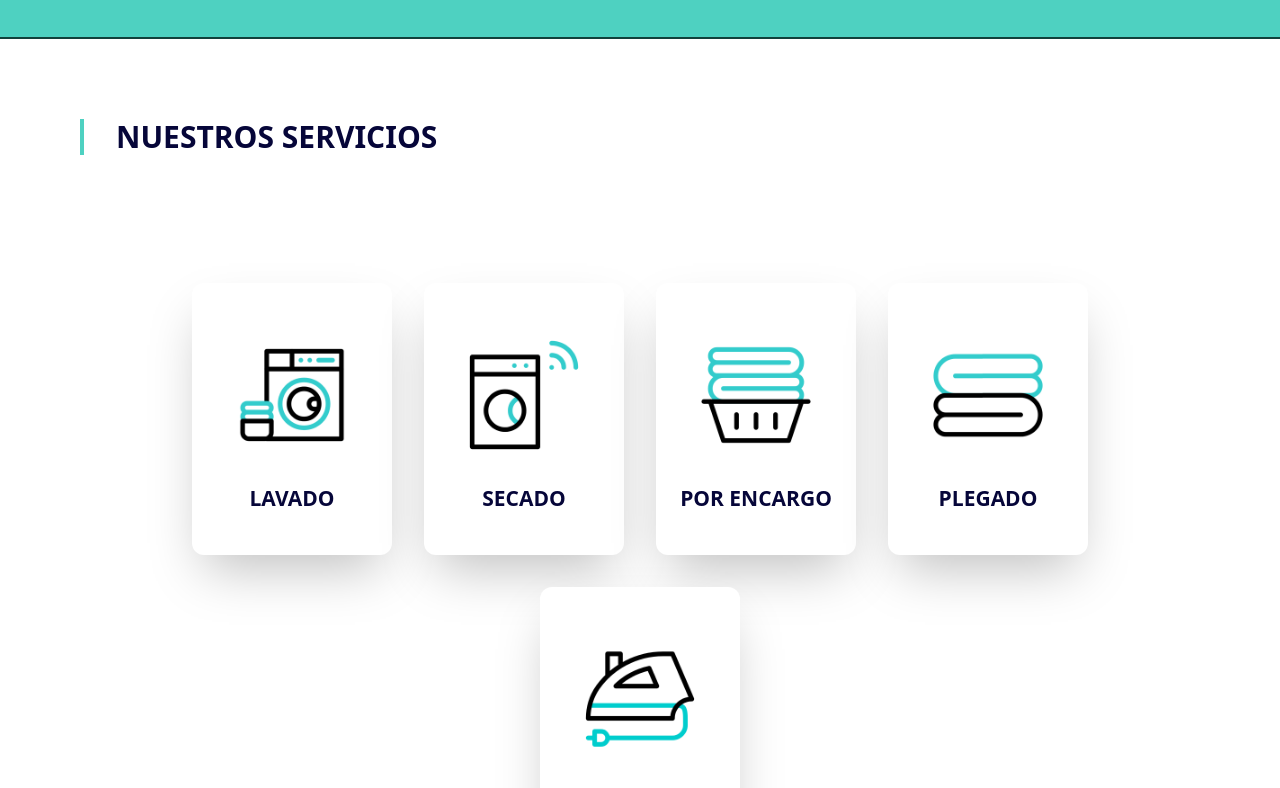
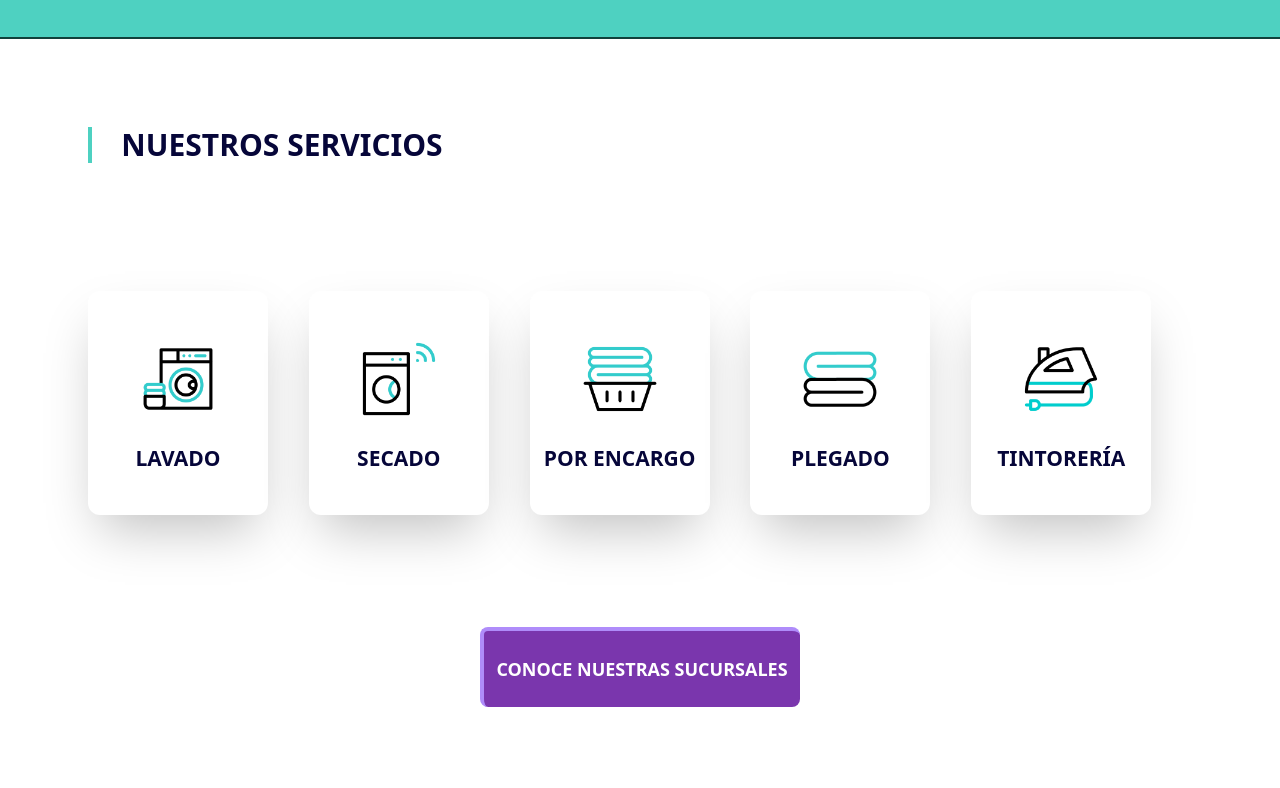
Before and after one commit to dspwebstudiomx/easylav-react, a React (Vite) app: page / in a window 1280 px wide. Shown: the part 745-1533 px from the top of the page. Built offline with nearby package versions, Linux system fonts and the light colour scheme.

Commit message:
Updates UI styles and fixes modals in various components
Improves UI styles for buttons, cards, containers, services, and testimonials
Fixes modal overlay opacity and size in contact and franchise components

Fixes #789

```diff
--- a/src/components/buttons/ScrollToTopButton.jsx
+++ b/src/components/buttons/ScrollToTopButton.jsx
@@ -32,7 +32,7 @@ const ScrollToTopButton = () => {
   return (
     <button
       onClick={e => scrollToTop(e)}
-      className={`animate__animated animate__fadeIn animate__slow shadow-2xl rounded-full fixed bg-gradient-to-r from-secondary_light to-secondary_dark w-16 h-16 right-4 bottom-24 sm:bottom-8 sm:right-8 z-10 grid place-content-center border-l-4 border-t-4 border-l-secondary border-t-secondary_light border-l-primary_dark text-light ${visible ? 'block' : 'hidden'
+      className={`animate__animated animate__fadeIn animate__slow shadow-2xl rounded-full fixed bg-gradient-to-r from-primary to-primary_dark w-16 h-16 right-4 bottom-24 sm:bottom-8 sm:right-8 z-10 grid place-content-center border-l-4 border-t-4 border-l-secondary border-t-secondary_light border-l-primary_dark text-light ${visible ? 'block' : 'hidden'
         }`}
     >
       <HiOutlineChevronDoubleUp className='text-primary_light' size={28} />
--- a/src/components/cards/SucursalCard.jsx
+++ b/src/components/cards/SucursalCard.jsx
@@ -192,7 +192,7 @@ const SucursalCard = (props) => {
 
       {/* Modal */}
       {showModal && (
-        <Modal width='w-[90vw] md:w-[60vw] lg:w-[50vw] z-50'>
+        <Modal width='w-[90vw] md:w-[60vw] lg:w-auto z-50'>
           <div id='imagen-sucursal' className="mx-auto flex flex-col rounded-xl border-4 border-primary bg-light p-8">
             <button id="button-close" onClick={() => setShowModal(false)}>
               <FaXmark
@@ -201,8 +201,9 @@ const SucursalCard = (props) => {
               />
             </button>
             <Spacing distance='my-4' />
-            <div className="flex flex-col items-center justify-center">
+            <div className="flex flex-col items-center justify-center gap-8">
               <img src={image} alt={title} className="w-auto h-[50vh] object-cover" />
+              <TitleH3>{title}</TitleH3>
             </div>
           </div>
         </Modal>
--- a/src/components/contacto/Modal.jsx
+++ b/src/components/contacto/Modal.jsx
@@ -3,7 +3,7 @@ import PropTypes from 'prop-types'
 const Modal = ({ children, height, width }) => {
   return (
     <div id='modal' className='fixed inset-0 animate__animated animate__fadeIn animate__slow grid place-items-center w-[100vw] h-[100vh]  mx-auto z-[999]'>
-      <div id='modal-overlay' className='fixed inset-0 bg-dark opacity-40 z-40'></div>
+      <div id='modal-overlay' className='fixed inset-0 bg-dark opacity-80 z-40'></div>
       <div id='modal-window' className={`${height} fixed ${width} z-50`}>
         {children}
       </div>
--- a/src/components/containers/Container.jsx
+++ b/src/components/containers/Container.jsx
@@ -12,7 +12,7 @@ import PropTypes from "prop-types";
 // Estilos
 const CONTAINER_UI = {
   DISPLAY:
-    "flex flex-col gap-12 xs-max-w-screen-xs sm:max-w-screen-sm  md:max-w-screen-md lg:max-w-screen-lg xl:max-w-screen-xl justify-center mx-auto"
+    "flex flex-col gap-12 sm:max-w-screen-sm  md:max-w-screen-md lg:max-w-screen-lg xl:max-w-screen-xl justify-center mx-auto p-2",
 };
 
 
--- a/src/components/service/Service.jsx
+++ b/src/components/service/Service.jsx
@@ -16,11 +16,11 @@ import { Link } from 'react-router-dom';
 const SERVICE_UI = {
   ELEMENT: {
     CLASSNAME:
-      `flex flex-col gap-4 items-center justify-center shadow-2xl rounded-xl p-8 w-[80%] lg:w-[200px] bg-light dark:border-4 dark:border-primary`,
+      `flex flex-col gap-4 items-center justify-center shadow-2xl rounded-xl p-8 w-[100%] md:w-[180px] bg-light dark:border-4 dark:border-primary`,
     DIV_VIDEO: "mx-auto w-32 sm:w-22 md:w-40",
     DIV_TITLEH3: "mx-auto text-primary",
   },
-  IMAGE: "p-2",
+  IMAGE: "p-2 w-28 mx-auto text-center",
   PARAGRAPH: "text-dark text-[16px] hidden",
 };
 
@@ -43,8 +43,8 @@ const Service = ({ service }) => {
       </Link>
       {/* Modal */}
       {showModal && (
-        <Modal width='w-[90vw] md:w-[60vw] lg:w-[60vw]'>
-          <div id="modal-servicio" className="z-40 mx-auto flex flex-col gap-8 rounded-xl border-4 border-primary bg-light p-8 sm:p-12 h-[90vh] sm:h-auto justify-center">
+        <Modal width='w-[90vw] md:w-[60vw] lg:w-[60vw]' height='h-full md:h-[60vh]'>
+          <div id="modal-servicio" className="z-40 mx-auto flex flex-col gap-8 rounded-xl border-4 border-primary bg-light p-8 sm:p-12 h-full justify-center">
             <button id="button-close" onClick={() => setShowModal(false)} className=''>
               <FaXmark
                 size={36}
--- a/src/constants/constants.js
+++ b/src/constants/constants.js
@@ -20,7 +20,7 @@
 export const GENERAL_UI = {
   TITLEH1: {
     FONT_FAMILY: "",
-    FONT_SIZE: "text-[26px] sm:text-2xl xl:text-4xl",
+    FONT_SIZE: "text-2xl xl:text-4xl",
     FONT_WEIGHT: "font-bold",
     COLOR: "text-dark dark:text-light",
     BACKGROUND_COLOR: "",
--- a/src/pages/inicio/Testimonios/Testimonio.jsx
+++ b/src/pages/inicio/Testimonios/Testimonio.jsx
@@ -11,7 +11,7 @@ import PropTypes from 'prop-types';
 // Estilos
 const TESTIMONIAL_UI = {
   ARTICLE_CLASSNAME:
-    "p-10 flex flex-col justify-between bg-light text-dark rounded-lg h-[320px] sm:h-[380px] w-auto shadow-xl",
+    "p-10 flex flex-col justify-between bg-light text-dark rounded-lg h-[320px] sm:h-[380px] w-full shadow-xl",
   PARAGRAPH_CLASSNAME: "text-pretty text-lg sm:text-xl ",
   CONTAINER_CLASSNAME:
     "flex flex-row justify-between",
--- a/src/pages/inicio/components/HeroInicioVideo.jsx
+++ b/src/pages/inicio/components/HeroInicioVideo.jsx
@@ -20,7 +20,7 @@ const HeroInicioVideo = () => {
       PARAGRAPH: "hidden",
     },
     TITLE: {
-      FONT_SIZE: "text-2xl md:text-4xl",
+      FONT_SIZE: "text-3xl md:text-4xl",
       FONT_WEIGHT: "font-bold",
       FONT_FAMILY: "",
       LETTER_SPACING: "tracking-wider",
--- a/src/pages/inicio/franquicias/QuieresUnaFranquicia.jsx
+++ b/src/pages/inicio/franquicias/QuieresUnaFranquicia.jsx
@@ -37,8 +37,8 @@ const QUIERES_UNA_FRANQUICIA_UI = {
       SIZE: "xl",
       TRANSFORM: "",
     },
-    CONTAINER: "items-center justify-center",
   },
+  CONTAINER: " flex items-center justify-center px-8",
   TITLE: {
     H2: {
       CONTENT:
@@ -59,6 +59,7 @@ const QuieresUnaFranquicia = () => {
     paragraph: `text-${QUIERES_UNA_FRANQUICIA_UI.COLOR.PARAGRAPH} text-lg ${QUIERES_UNA_FRANQUICIA_UI.DISPLAY.PARAGRAPH}`,
     buttonContainer: QUIERES_UNA_FRANQUICIA_UI.BUTTON.CONTAINER,
     span: `text-${QUIERES_UNA_FRANQUICIA_UI.COLOR.TITLE} ${QUIERES_UNA_FRANQUICIA_UI.TITLE.H2.TRANSFORM} ${QUIERES_UNA_FRANQUICIA_UI.TITLE.H2.FONT_SIZE} ${QUIERES_UNA_FRANQUICIA_UI.TITLE.H2.FONT_WEIGHT} ${QUIERES_UNA_FRANQUICIA_UI.TITLE.H2.JUSTIFY}`,
+    container: QUIERES_UNA_FRANQUICIA_UI.CONTAINER,
   }
   const images = {
     image_576: VistaLavanderiaDesdeEntrada_1_640,
@@ -68,7 +69,7 @@ const QuieresUnaFranquicia = () => {
   }
   return (
     <BackgroundImageSection height="h-[850px] sm:h-[650px] lg:h-[650px]" opacity={`bg-${QUIERES_UNA_FRANQUICIA_UI.BACKGROUND.COLOR} ${QUIERES_UNA_FRANQUICIA_UI.BACKGROUND.OPACITY}`} titleColor='text-primary' textColor='text-dark' image={QUIERES_UNA_FRANQUICIA_UI.DISPLAY.IMAGE} backgroundColor={QUIERES_UNA_FRANQUICIA_UI.BACKGROUND.COLOR} image_1024={images.image_1024} image_1200={images.image_1200} image_576={images.image_576} image_1920={images.image_1920} align='items-center justify-center'>
-      <Container>
+      <Container className={styles.container}>
         <div id='hero-inicio_container' className={`grid md:grid-cols-1 gap-x-8`}>
           <div id='hero-inicio_info_container' className="flex flex-col gap-8 w-full mx-auto xl:w-2/3">
             <span className={styles.span}>
--- a/src/pages/inicio/nuestrosServicios/ServicesGenerator.jsx
+++ b/src/pages/inicio/nuestrosServicios/ServicesGenerator.jsx
@@ -12,7 +12,7 @@ import { services } from 'data';
 
 const SERVICES_UI = {
   DIV: "w-full",
-  LIST: "flex flex-wrap gap-8 items-center justify-center",
+  LIST: "grid md:grid-cols-3 lg:grid-cols-5 gap-y-8 items-center justify-center",
 }
 
 // Estilos
```
